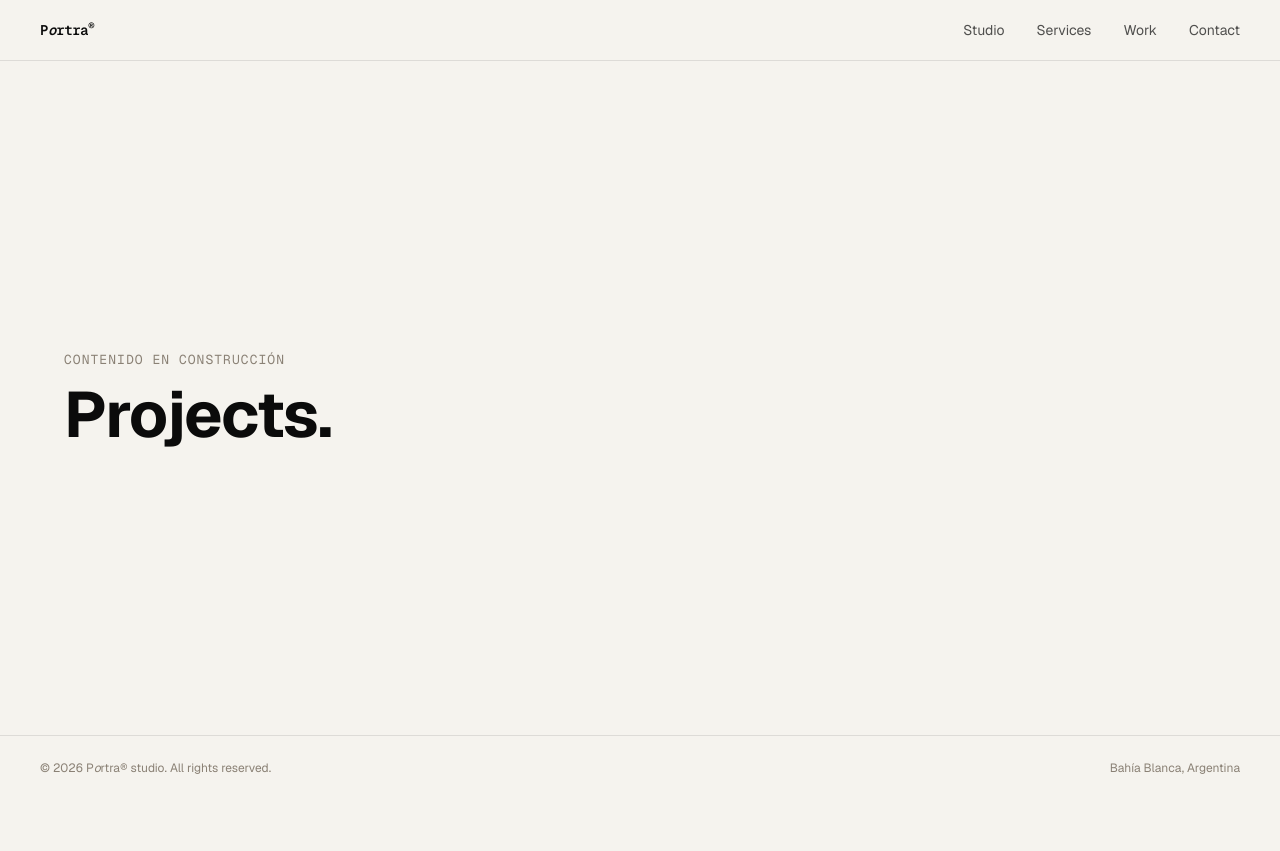
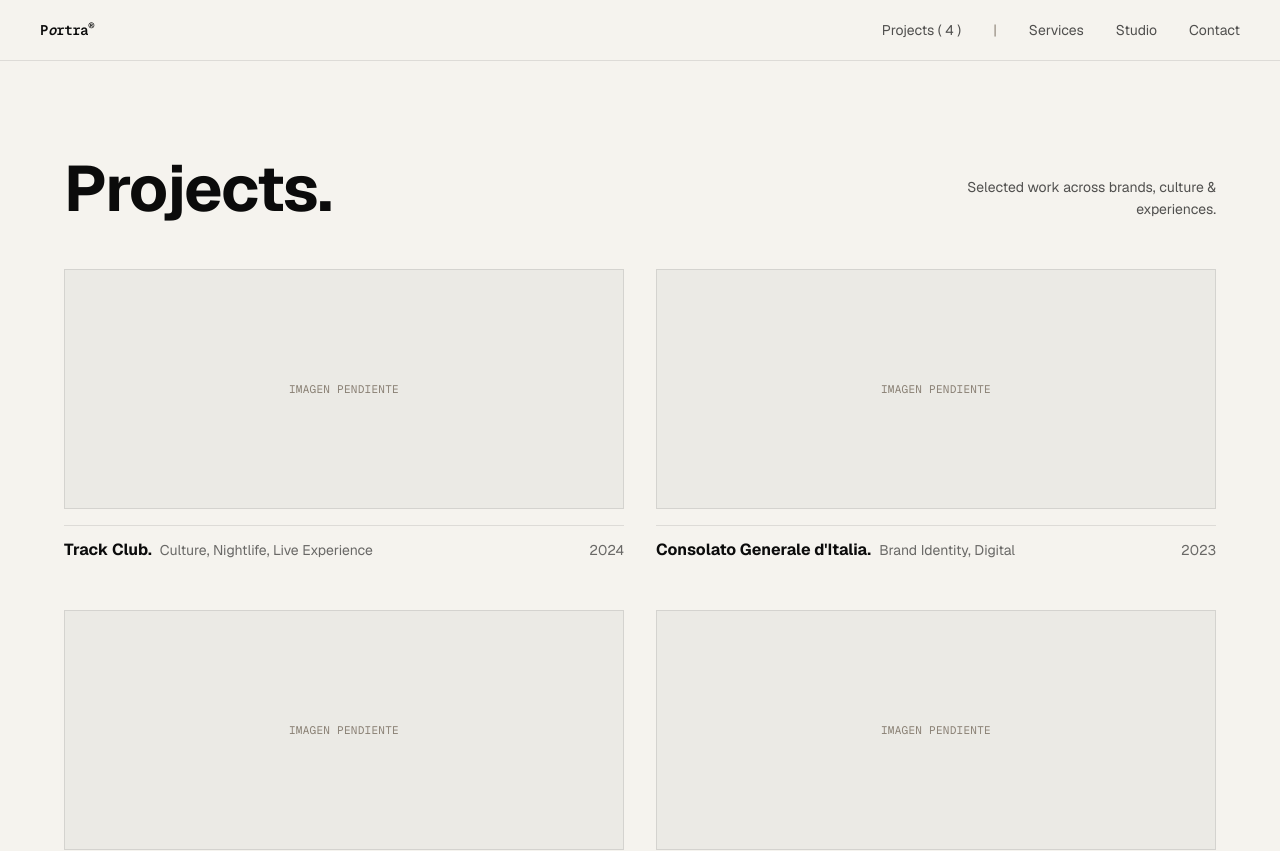
Before and after one commit to Jhanno3/PORTRA, a Next.js app: page /projects in a window 1280 px wide. Shown: the top 851 px of the page. Before the commit the page ends 800 px from the top, so only its background shows below. Built offline with nearby package versions, Linux system fonts and the light colour scheme.

Commit message:
Projects update

```diff
--- a/src/app/projects/page.tsx
+++ b/src/app/projects/page.tsx
@@ -1,10 +1,43 @@
+import { PROJECTS } from "@/lib/projects";
+
 export default function ProjectsPage() {
   return (
-    <main className="flex flex-1 flex-col items-start justify-center gap-4 px-8 py-24 sm:px-16">
-      <p className="font-mono text-eyebrow uppercase text-portra-taupe">
-        Contenido en construcción
-      </p>
-      <h1 className="text-h1 font-bold">Projects.</h1>
+    <main className="flex flex-1 flex-col bg-portra-white px-8 py-16 text-portra-black sm:px-16 sm:py-24">
+      <div className="mx-auto flex w-full max-w-7xl flex-col gap-12">
+        <div className="flex flex-col gap-6 sm:flex-row sm:items-end sm:justify-between">
+          <h1 className="text-h1 font-bold leading-none">Projects.</h1>
+          <p className="max-w-xs text-sm leading-relaxed text-portra-black/70 sm:text-right">
+            Selected work across brands, culture &amp; experiences.
+          </p>
+        </div>
+
+        <div className="grid grid-cols-1 gap-x-8 gap-y-12 md:grid-cols-2">
+          {PROJECTS.map((project) => (
+            <article key={project.name} className="flex flex-col gap-4">
+              <div
+                aria-hidden
+                className="flex aspect-[7/3] w-full items-center justify-center border border-portra-black/10 bg-portra-black/[0.04]"
+              >
+                <span className="font-mono text-[11px] uppercase tracking-wide text-portra-taupe">
+                  Imagen pendiente
+                </span>
+              </div>
+
+              <div className="flex items-baseline justify-between gap-4 border-t border-portra-black/10 pt-3">
+                <div className="flex flex-wrap items-baseline gap-x-2">
+                  <span className="font-bold">{project.name}.</span>
+                  <span className="text-sm text-portra-black/60">
+                    {project.categories.join(", ")}
+                  </span>
+                </div>
+                <span className="shrink-0 text-sm text-portra-black/60">
+                  {project.year}
+                </span>
+              </div>
+            </article>
+          ))}
+        </div>
+      </div>
     </main>
   );
 }
--- a/src/components/Header.tsx
+++ b/src/components/Header.tsx
@@ -3,7 +3,7 @@
 import Link from "next/link";
 import { usePathname } from "next/navigation";
 import { useState } from "react";
-import { NAV_LINKS } from "@/lib/nav";
+import { NAV_LINKS, PROJECTS_NAV_LINK } from "@/lib/nav";
 import { sectionThemeFor } from "@/lib/theme";
 
 export function Header() {
@@ -29,6 +29,15 @@ export function Header() {
         </Link>
 
         <nav className="hidden items-center gap-8 text-sm sm:flex">
+          <Link
+            href={PROJECTS_NAV_LINK.href}
+            className="opacity-70 transition-opacity hover:opacity-100"
+          >
+            {PROJECTS_NAV_LINK.label}
+          </Link>
+          <span aria-hidden className="text-portra-taupe">
+            |
+          </span>
           {NAV_LINKS.map((link) => (
             <Link
               key={link.label}
@@ -62,6 +71,14 @@ export function Header() {
 
       {open && (
         <nav className={`flex flex-col gap-4 border-t px-6 py-6 text-sm sm:hidden ${borderClasses}`}>
+          <Link
+            href={PROJECTS_NAV_LINK.href}
+            onClick={() => setOpen(false)}
+            className="opacity-80"
+          >
+            {PROJECTS_NAV_LINK.label}
+          </Link>
+          <span aria-hidden className={`h-px w-full ${lineClasses} opacity-20`} />
           {NAV_LINKS.map((link) => (
             <Link
               key={link.label}
--- a/src/lib/nav.ts
+++ b/src/lib/nav.ts
@@ -1,11 +1,18 @@
+import { PROJECTS } from "./projects";
+
 export type NavLink = {
   label: string;
   href: string;
 };
 
+// Va separado del resto del nav por un "|" y a la izquierda de Services.
+export const PROJECTS_NAV_LINK: NavLink = {
+  label: `Projects ( ${PROJECTS.length} )`,
+  href: "/projects",
+};
+
 export const NAV_LINKS: NavLink[] = [
+  { label: "Services", href: "/#services" },
   { label: "Studio", href: "/#studio" },
-  { label: "Services", href: "/#services" },
-  { label: "Work", href: "/projects" },
   { label: "Contact", href: "/#studio" },
 ];
--- /dev/null
+++ b/src/lib/projects.ts
@@ -0,0 +1,36 @@
+export type Project = {
+  name: string;
+  categories: string[];
+  year: string;
+};
+
+// Fuente única de los proyectos de referencia del brief (nombres reales de
+// clientes, no inventados) — alimenta el grid de /projects y el contador
+// "Projects ( N )" del nav.
+//
+// ⚠️ Categorías y años son placeholders del mockup (ver CLAUDE.md §7), no
+// validados por el dueño todavía — excepto Track Club, cuyas categorías acá
+// ya son las corregidas (Culture / Nightlife / Live Experience, NO deporte)
+// según la corrección explícita del brief.
+export const PROJECTS: Project[] = [
+  {
+    name: "Track Club",
+    categories: ["Culture", "Nightlife", "Live Experience"],
+    year: "2024",
+  },
+  {
+    name: "Consolato Generale d'Italia",
+    categories: ["Brand Identity", "Digital"],
+    year: "2023",
+  },
+  {
+    name: "Manu Ginóbili",
+    categories: ["Brand Identity", "Content", "Digital"],
+    year: "2022",
+  },
+  {
+    name: "River",
+    categories: ["Brand Identity", "Digital", "Campaign"],
+    year: "2024",
+  },
+];
```
